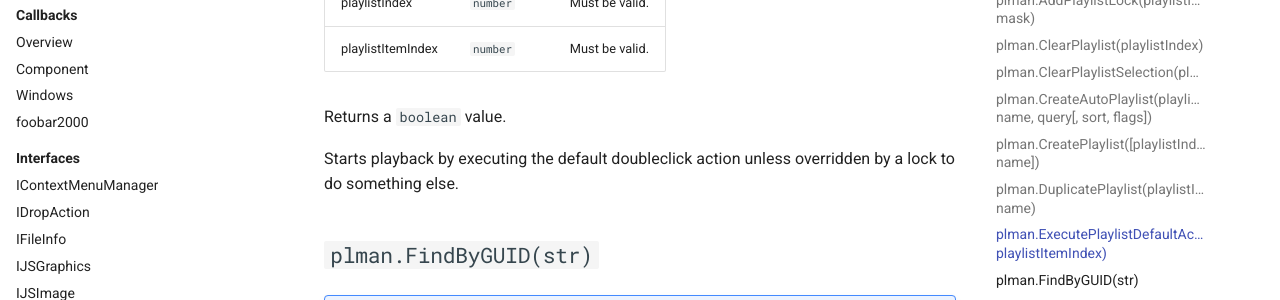
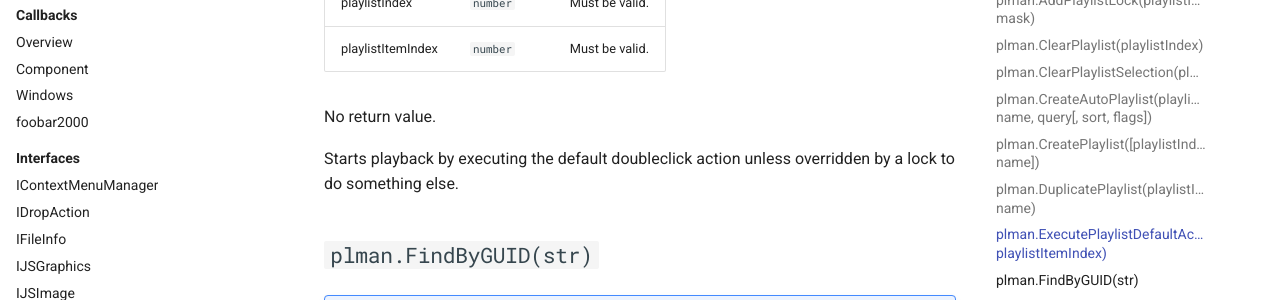
Before and after one commit to jscript-panel/jscript-panel.github.io, an MkDocs documentation site: the page built from docs/docs/namespaces/plman.md, in a window 1280 px wide and 900 px high, scrolled down 4636 px. Shown: the part 153-453 px from the top of the window. Built offline with MkDocs 1.6.1 and Material for MkDocs 9.7.7, drawn with Linux system fonts in a browser that asks for light colours.

Commit message:
Update plman.md

```diff
--- a/docs/docs/namespaces/plman.md
+++ b/docs/docs/namespaces/plman.md
@@ -158,7 +158,7 @@ is duplicated, not the properties.
 |playlistIndex|`number`|Must be valid.|
 |playlistItemIndex|`number`|Must be valid.|
 
-Returns a `boolean` value.
+No return value.
 
 Starts playback by executing the default doubleclick action unless
 overridden by a lock to do something else.
```
